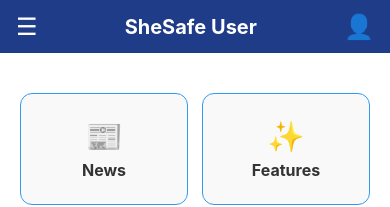
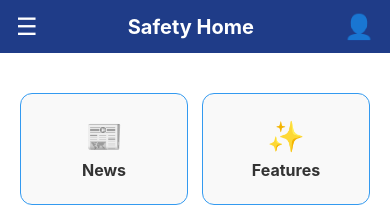
Before and after one commit to Ankit-kumar28/SafetyZone, a React Native app: screen /Homescreen in a window 390 px wide. Shown: the top 207 px of the page. Built offline with nearby package versions, Linux system fonts and the light colour scheme.

Commit message:
Update Homescreen.jsx

```diff
--- a/src/screen/Homescreen.jsx
+++ b/src/screen/Homescreen.jsx
@@ -45,7 +45,7 @@ const Homescreen = () => {
           <Text style={styles.hamburger}>☰</Text>
         </TouchableOpacity>
 
-        <Text style={styles.headerTitle}>SheSafe User</Text>
+        <Text style={styles.headerTitle}>Safety Home</Text>
 
         <TouchableOpacity
           onPress={() => {
@@ -220,10 +220,10 @@ const styles = StyleSheet.create({
     paddingVertical: 14,
     borderBottomWidth: 1,
     borderBottomColor: '#eee',
-    marginBottom:12,
+    marginBottom:10,
   },
   menuIcon: {
-    fontSize: 20,
+    fontSize: 22,
     width: 30,
   },
   menuLabel: {
```
